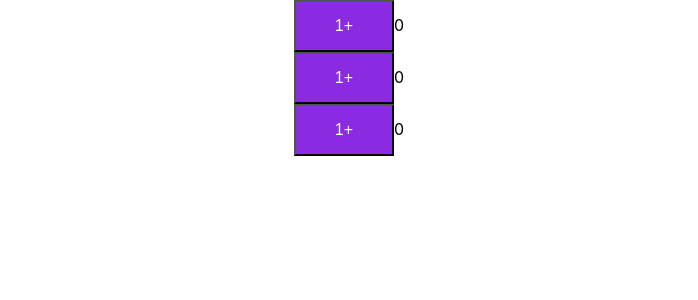
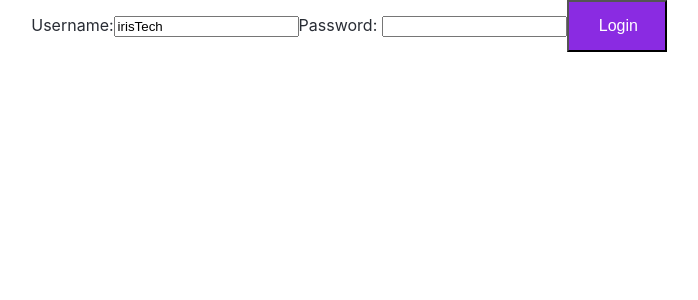
Before and after one commit to kunlexinc/SpringMVC-Schedule-Manager-App, a React (Create React App) app: page / in a window 1280 px wide. Shown: the top 300 px of the page, without its empty margins (291-989 px from the left). Built offline with nearby package versions, Linux system fonts and the light colour scheme.

Commit message:
Added my project

```diff
--- a/src/App.css
+++ b/src/App.css
@@ -1,5 +1,9 @@
 .App {
   text-align: center;
+}
+
+.TodoApp {
+  color: #282c34;
 }
 
 .App-logo {
--- a/src/App.js
+++ b/src/App.js
@@ -1,13 +1,15 @@
 import logo from "./logo.svg";
 import Counter from "./components/counter/Counter";
 import "./App.css";
+import TodoApp from "./components/todo/TodoApp";
 
 function App() {
   return (
     <div className="App">
-      <Counter by={1} />
+      {/* <Counter by={1} />
       <Counter by={5} />
-      <Counter by={10} />
+      <Counter by={10} /> */}
+      <TodoApp />
     </div>
   );
 }
--- a/src/components/todo/TodoApp.jsx
+++ b/src/components/todo/TodoApp.jsx
@@ -1,8 +1,47 @@
-import React from "react";
+import React, { Component } from "react";
 
 class TodoApp extends Component {
   render() {
-    return <div className="TodoApp">My todo Application</div>;
+    return (
+      <div className="TodoApp">
+        <LoginComponent></LoginComponent>
+      </div>
+    );
+  }
+}
+
+class LoginComponent extends Component {
+  constructor(props) {
+    super(props);
+
+    this.state = {
+      username: "irisTech",
+      password: "",
+    };
+    this.handleUsernameChange = this.handleUsernameChange.bind(this);
+  }
+
+  handleUsernameChange(event) {
+    this.setState({
+      username: event.target.value,
+    });
+  }
+
+  render() {
+    return (
+      <div>
+        Username:
+        <input
+          type="text"
+          name="username"
+          value={this.state.username}
+          onChange={this.handleUsernameChange}
+        />
+        Password:{" "}
+        <input type="password" name="password" value={this.state.password} />
+        <button>Login</button>
+      </div>
+    );
   }
 }
 
```
